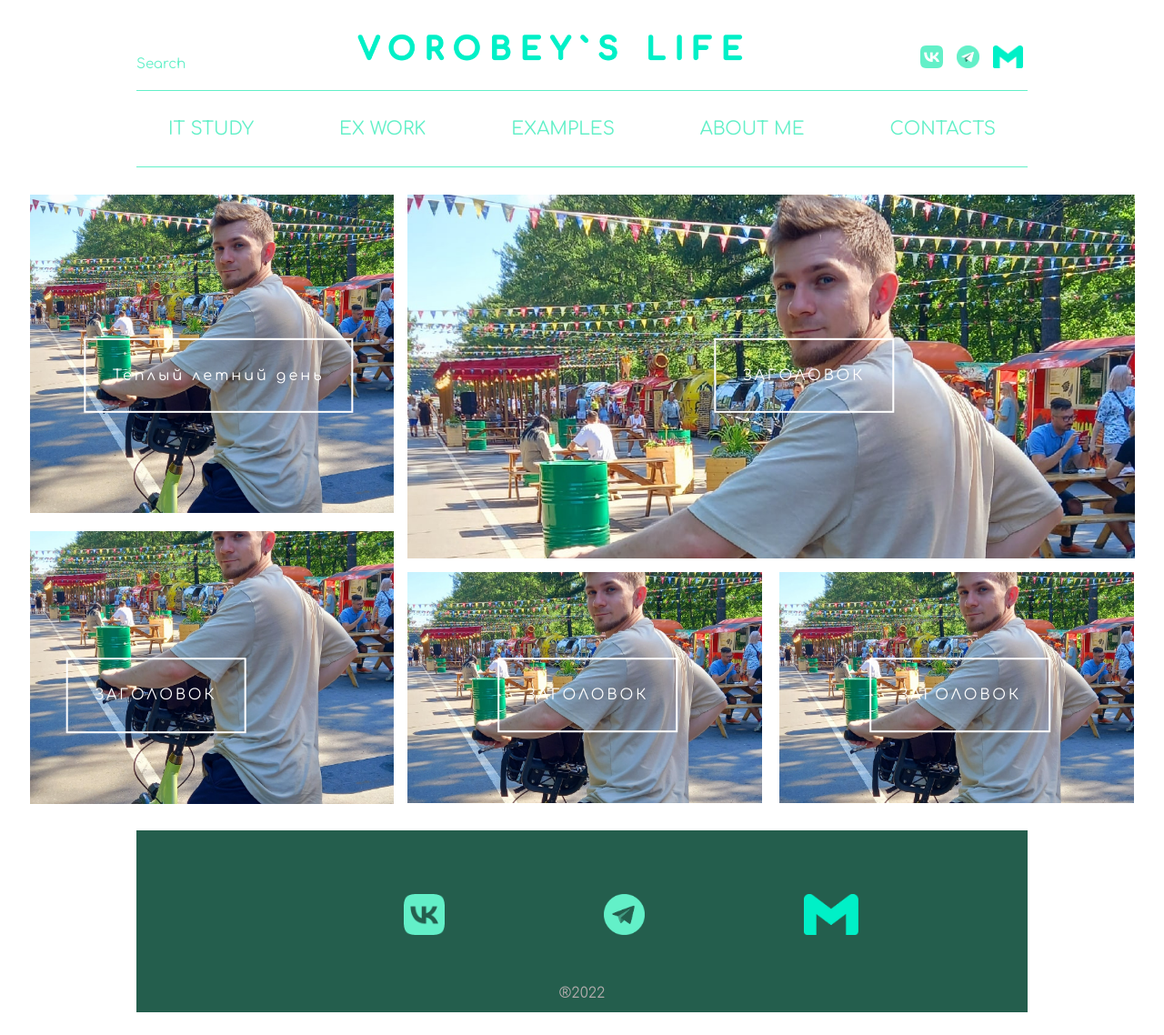
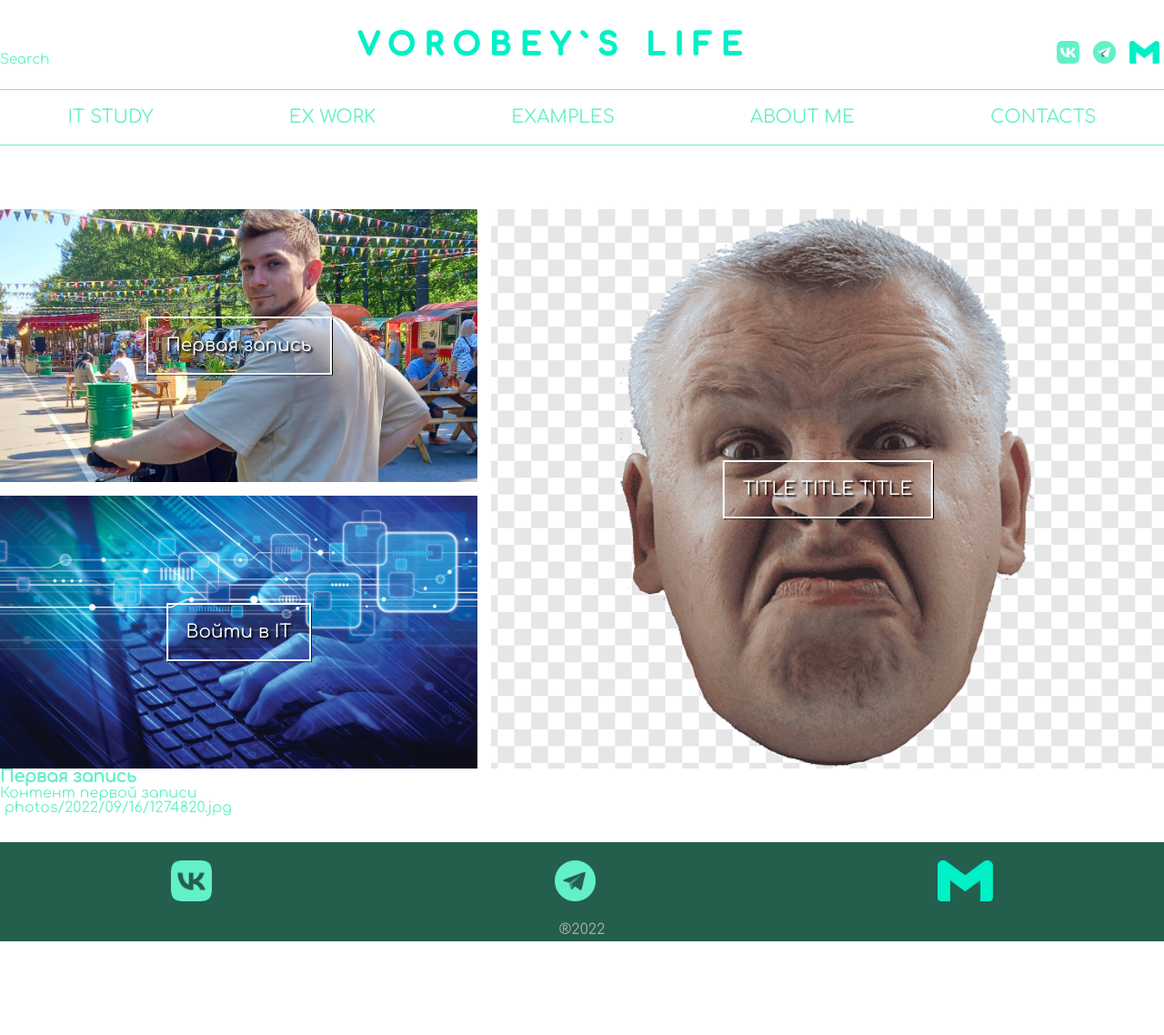
Before and after one commit to Vorobeey/my-pet-site, a Django app: page / in a window 1280 px wide. Shown: the whole page at 91% size. After the commit the page ends 1035 px from the top, so only its background shows below. Run offline with Django 4.2, Linux system fonts and the light colour scheme; data comes from the database, SQL or seed files in the repository; both versions use the stored data as it was after the commit.

Commit message:
Learned to display records in html-code from the database

```diff
--- a/petsite/blog/static/main.css
+++ b/petsite/blog/static/main.css
@@ -147,24 +147,37 @@ template {
 }
 /*NORMALIZE.CSS*/
 
-
 @font-face {
     font-family: 'Comfortaa', cursive;
 }
 * {
-    padding: 0;
-    margin: 0;
+    padding: 0px;
+    margin: 0px;
     font-family: 'Comfortaa';
     color: #63f0c8;
     box-sizing: border-box;
 }
-.header {
-    margin: 30px 150px;
+html,
+body {
+    height: 100%;
+    line-height: 1;
+    display: block;
+    margin: auto;
+}
+.body {
+    min-height: 100%;
+    display: flex;
+    flex-direction: column;
+}
+.header-container {
+    max-width: 1440px;
+    margin: auto;
 }
 .search-and-logos {
     display: flex;
     justify-content: space-between;
-    align-items:baseline;
+    align-items: baseline;
+    margin: 25px 0px;
 }
 .header-search {
     cursor: pointer;
@@ -176,13 +189,14 @@ template {
 .header-logos a {
     margin: 0px 5px;
 }
+.nav-container {
+    margin: 20px 0px;
+    border-top: 1px solid #63f0c8;
+    border-bottom: 1px solid #63f0c8;
+}
 .nav-item {
     display: flex;
-    margin-top: 20px;
-    padding: 10px 10px;
-    border-top: 1px solid #63f0c8;
-    border-bottom: 1px solid #63f0c8;
-    justify-content: space-between;
+    justify-content: space-around;
 }
 .nav-item p {
     padding: 20px 25px;
@@ -190,196 +204,93 @@ template {
     font-size: 20px;
 }
 .nav-item p:hover {
-    background: rgb(51, 78, 52);
+    background: #245e4d;
 }
 .nav-item a {
     text-decoration: none;
 }
 .main {
-    margin: 0px 150px;
+    display: block;
+    flex: 1 1 auto;
+    margin-top: 50px;
 }
 .main-container {
+    max-width: 1440px;
+    margin: auto;
+}
+.main-content {
     display: flex;
     justify-content: center;
 }
-.container-letf {
+.main-left-box {
     display: flex;
+    flex-direction: column;
+    align-items: stretch;
+}
+.left-up-box {
+    width: 525px;
+    height: 300px;
+    background-image: url(../static/img/blog1.jpg);
+    background-size: cover;
+    background-position: 0% 25%;
     position: relative;
-    justify-content: left;
-    flex-direction: column;
-}
-.blog1 {
-    display: inline-block;
-    width: 400px;
-    height: 350px;
     overflow: hidden;
 }
-.blog1 img {
-    transition: .5s;
-    width: 400px;
-    height: 400px;
-    object-fit: cover;
-}
-.blog1-text-center {
+
+.title-blog a {
+    border: 2px solid white;
+    box-shadow: 1px 1px 1px black;
+    padding: 20px 20px;
+    font-size: 20px;
+    color: white;
+    text-shadow: 2px 2px 2px black;
+    margin: 0;
     position: absolute;
-    transform: translate(20%, -300%);
-    border: 2px solid white;
-    padding: 30px 30px;
-    color: white;
-    letter-spacing: 3px;
+    top: 50%;
+    left: 50%;
+    margin-right: -50%;
+    transform: translate(-50%, -50%);
+    text-decoration: none;
     transition: .7s;
 }
-.blog1:hover img {
-    transform: scale(1.2);
+.title-blog:hover a {
+    background-color: #63f0c8;
 }
-.blog1:hover .blog1-text-center {
-    background-color:#63f0c8
+.left-down-box {
+    width: 525px;
+    height: 300px;
+    margin: 15px 0px 0px 0px;
+    background-image: url(../static/img/it.jpg);
+    background-size: cover;
+    position: relative;
+    overflow: hidden;
 }
-.blog2 {
-    display: inline-block;
-    width: 400px;
-    height: 300px;
+.right-up-box {
+    width: 900px;
+    height: auto;
+    margin: 0px 0px 0px 15px;
+    background-image: url(../static/img/face.png);
+    background-size: cover;
+    background-position: 50%;
+    position: relative;
     overflow: hidden;
-    margin-top: 15px;
 }
-.blog2 img {
-    transition: .5s;
-    width: 400px;
-    height: 300px;
-    object-fit: cover;
-}
-.blog2-text-center {
-    position: absolute;
-    transform: translate(20%, -200%);
-    border: 2px solid white;
-    padding: 30px 30px;
-    color: white;
-    letter-spacing: 3px;
-    transition: .7s;
-}
-.blog2:hover img {
-    transform: scale(1.2);
-}
-.blog2:hover .blog2-text-center {
-    background-color:#63f0c8
-}
-.container-right {
-    display: flex;
-    position: relative;
-    justify-content: right;
-    flex-direction: column;
-}
-.blog3 {
-    display: inline-block;
-    width: 800px;
-    height: 400px;
-    overflow: hidden;
-    margin-left: 15px;
-}
-.blog3 img {
-    transition: .5s;
-    width: 800px;
-    height: 400px;
-    object-fit: cover;
-    object-position: 0px -150px;
-}
-.blog3-text-center {
-    position: absolute;
-    transform: translate(170%, -300%);
-    border: 2px solid white;
-    padding: 30px 30px;
-    color: white;
-    letter-spacing: 3px;
-    transition: .7s;
-}
-.blog3:hover img {
-    transform: scale(1.2);
-}
-.blog3:hover .blog3-text-center {
-    background-color:#63f0c8
-}
-.conrainer-blog-4-5 {
-    display: flex;
-    flex-direction: row;
-    justify-content: space-between;
-}
-.blog4 {
-    display: inline-block;
-    width: 390.15px;
-    height: 254px;
-    overflow: hidden;
-    margin-left: 15px;
-    margin-top: 15px;
-}
-.blog4 img {
-    transition: .5s;
-    width: 390.15px;
-    height: 254px;
-    object-fit: cover;
-    object-position: 0px -100px;
-}
-.blog4-text-center {
-    position: absolute;
-    transform: translate(50%, -200%);
-    border: 2px solid white;
-    padding: 30px 30px;
-    color: white;
-    letter-spacing: 3px;
-    transition: .7s;
-}
-.blog4:hover img {
-    transform: scale(1.2);
-}
-.blog4:hover .blog4-text-center {
-    background-color:#63f0c8
-}
-.blog5 {
-    display: inline-block;
-    width: 390.15px;
-    height: 254px;
-    overflow: hidden;
-    margin-left: 15px;
-    margin-top: 15px;
-}
-.blog5 img {
-    transition: .5s;
-    width: 390.15px;
-    height: 254px;
-    object-fit: cover;
-    object-position: 0px -100px;
-}
-.blog5-text-center {
-    position: absolute;
-    transform: translate(50%, -200%);
-    border: 2px solid white;
-    padding: 30px 30px;
-    color: white;
-    letter-spacing: 3px;
-    transition: .7s;
-}
-.blog5:hover img {
-    transform: scale(1.2);
-}
-.blog5:hover .blog5-text-center {
-    background-color:#63f0c8
+.footer {
+    background-color: #245e4d;
+    margin-top: 30px;
 }
 .footer-container {
-    background-color: #245e4d;
-    margin: 25px 150px;
-    width: auto;
-    height: 200px;
-}
-.footer-container-logo {
-    padding: 70px 30%;
+    margin: auto;
+    max-width: 1440px;
 }
 .footer-logo {
     display: flex;
     flex-direction: row;
-    justify-content: space-between;
-    width: 500px;
+    justify-content: space-around;
+    padding: 20px 0px;
 }
 .footer-text {
-    margin: -20px 0px;
     text-align: center;
     color: rgb(175, 170, 170);
+    padding-bottom: 5px;
 }
--- a/petsite/blog/templates/blog/index.html
+++ b/petsite/blog/templates/blog/index.html
@@ -4,28 +4,32 @@
     <meta charset="UTF-8">
     <meta http-equiv="X-UA-Compatible" content="IE=edge">
     <meta name="viewport" content="width=device-width, initial-scale=1.0">
-    <link rel="stylesheet" href="../static/main.css">
+    <link rel="stylesheet" href="../../static/main.css">
     <link rel="preconnect" href="https://fonts.googleapis.com">
     <link rel="preconnect" href="https://fonts.gstatic.com" crossorigin>
     <link href="https://fonts.googleapis.com/css2?family=Comfortaa&display=swap" rel="stylesheet">
-    <title>Blog</title>
+    <title>{{ title }}</title>
 </head>
 <body>
+    <div class="body">
         <header class="header">
+            <div class="header-container">
                 <div class="header-top">
                     <div class="search-and-logos">
                         <div class="header-search">Search</div>
                         <div class="header-logo">
-                    <img src="../static/img/logo.png" alt="logo" height="45px">
+                            <img src="../../static/img/logo.png" alt="logo" height="45px">
                         </div>
                         <div class="header-logos">
-                    <a href="https://vk.com" target="_blank"><img src="../static/img/vk-icon.png" alt="vk" width="25px"></a>
-                    <a href="https://t.me/Vorobeeeeey" target="_blank"><img src="../static/img/tg-icon.png" alt="tg" width="25px"></a>
-                    <a href="mailto:vorobeytvgame@gmail.com"><img src="../static/img/gmail-icon.png" alt="gmail" height="25px"></a>
+                            <a href="https://vk.com" target="_blank"><img src="../../static/img/vk-icon.png" alt="vk" width="25px"></a>
+                            <a href="https://t.me/Vorobeeeeey" target="_blank"><img src="../../static/img/tg-icon.png" alt="tg" width="25px"></a>
+                            <a href="mailto:vorobeytvgame@gmail.com"><img src="../../static/img/gmail-icon.png" alt="gmail" height="25px"></a>
+                        </div>
                     </div>
                 </div>
             </div>
                 <nav class="nav">
+                    <div class="nav-container">
                         <div class="nav-item">
                             <a href="#"><div class="it-study-div">
                                 <p class="it-study">
@@ -53,57 +57,45 @@
                                 </p>
                             </div></a>
                         </div>
+                    </div>
                 </nav>
         </header>
 
         <main class="main">
             <div class="main-container">
-            <div class="container-left">
-                <div class="blog1">
-                    <a href="#"><img src="../static/img/blog1.jpg" alt="blog1">
-                    <div class="blog1-text-center">
-                        Теплый летний день
-                    </div></a>
+                <div class="main-content">
+                    <div class="main-left-box">
+                        <div class="left-up-box">
+                            {% for i in blogs %}
+                                <div class="title-blog"><a href="#">{{ i.title }}</a></div>
+                            {% endfor %}
                         </div>
-                <div class="blog2">
-                    <a href="#"><img src="../static/img/blog1.jpg" alt="blog2">
-                    <div class="blog2-text-center">
-                        ЗАГОЛОВОК
-                    </div></a>
+                        <div class="left-down-box">
+                            <div class="title-blog"><a href="#">Войти в IT</a></div>
                         </div>
                     </div>
-            <div class="container-right">
-                <div class="blog3">
-                    <a href="#"><img src="../static/img/blog1.jpg" alt="blog3">
-                    <div class="blog3-text-center">
-                        ЗАГОЛОВОК
-                    </div></a>
-                </div>
-                <div class="container-blog-4-5">
-                    <div class="blog4">
-                        <a href="#"><img src="../static/img/blog1.jpg" alt="blog4">
-                        <div class="blog4-text-center">
-                            ЗАГОЛОВОК
-                        </div></a>
-                    </div>
-                    <div class="blog5">
-                        <a href="#"><img src="../static/img/blog1.jpg" alt="blog5">
-                        <div class="blog5-text-center">
-                            ЗАГОЛОВОК
-                        </div></a>
+                    <div class="right-up-box">
+                        <div class="title-blog"><a href="#">TITLE TITLE TITLE</a> </div>
                     </div>
                     </div>
                 </div>
             </div>
+            {% for i in blogs %}
+                <div class="blogs-test">
+                    <h3>{{ i.title }}</h3>
+                    <p>{{ i.content }}</p>
+                    <img src="" alt=""> {{ i.photo }}
+                </div>
+            {% endfor %}
         </main>
 
         <footer class="footer">
             <div class="footer-container">
                 <div class="footer-container-logo">
                     <div class="footer-logo">
-                    <a href="https://vk.com" target="_blank"><img src="../static/img/vk-icon.png" alt="vk" width="45px"></a>
-                    <a href="https://t.me/Vorobeeeeey" target="_blank"><img src="../static/img/tg-icon.png" alt="tg" width="45px"></a>
-                    <a href="mailto:vorobeytvgame@gmail.com"><img src="../static/img/gmail-icon.png" alt="gmail" height="45px"></a>
+                        <a href="https://vk.com" target="_blank"><img src="../../static/img/vk-icon.png" alt="vk" width="45px"></a>
+                        <a href="https://t.me/Vorobeeeeey" target="_blank"><img src="../../static/img/tg-icon.png" alt="tg" width="45px"></a>
+                        <a href="mailto:vorobeytvgame@gmail.com"><img src="../../static/img/gmail-icon.png" alt="gmail" height="45px"></a>
                     </div>
                 </div>
                 <div class="footer-text">
@@ -111,5 +103,6 @@
                 </div>
             </div>
         </footer>
+    </div>
 </body>
 </html>
--- a/petsite/blog/views.py
+++ b/petsite/blog/views.py
@@ -2,5 +2,7 @@ from django.shortcuts import render, get_object_or_404
 from django.http import HttpResponse
 from .models import Blog
 
+
 def index(request):
-    return render(request, 'blog/index.html')
+    blogs = Blog.objects.order_by('id')[:1]
+    return render(request, 'blog/index.html', {'title': 'Главная страница сайта', 'blogs': blogs})
--- a/petsite/petsite/settings.py
+++ b/petsite/petsite/settings.py
@@ -110,11 +110,10 @@ USE_TZ = True
 # Static files (CSS, JavaScript, Images)
 # https://docs.djangoproject.com/en/4.1/howto/static-files/
 
-STATIC_ROOT= os.path.join(BASE_DIR,'staticfiles')
+STATIC_ROOT = os.path.join(BASE_DIR, 'staticfiles')
 STATIC_URL = '/static/'
-MEDIA_ROOT = os.path.join(BASE_DIR, 'media/')
+MEDIA_ROOT = os.path.join(BASE_DIR, 'media')
 MEDIA_URL = '/media/'
-STATICFILES_DIRS = [os.path.join(BASE_DIR, 'static'),]
 
 # Default primary key field type
 # https://docs.djangoproject.com/en/4.1/ref/settings/#default-auto-field
```
Also changed, not shown: petsite/blog/models.py (+7 -0 lines), petsite/blog/static/img/face.png (added), petsite/blog/static/img/it.jpg (added), petsite/db.sqlite3, petsite/media/photos/2022/09/16/1274820.jpg (added), 1 other file. Lines whose indentation alone changed are shown as unchanged.
